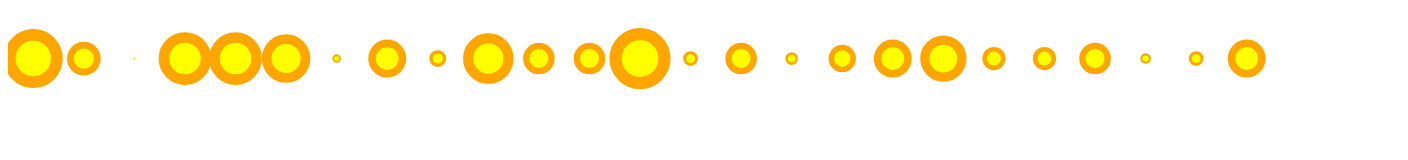
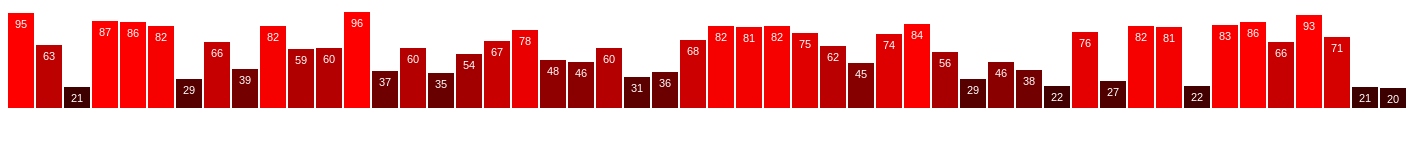
Before and after one commit to arrisray/d3-tutorial, a plain HTML site: page index.html in a window 1280 px wide. Shown: the whole page, 1408 px wide, since content can reach past the window. Drawn offline with nearby package versions, Linux system fonts and the light colour scheme.

Commit message:
Create an SVG bar graph with random values.

```diff
--- a/index.html
+++ b/index.html
@@ -5,64 +5,61 @@
         <title>D3 Test</title>
         <script type="text/javascript" src="https://cdnjs.cloudflare.com/ajax/libs/d3/3.5.6/d3.js">i</script>
         <style>
-            svg {
-                width: 100%;
-            }
-
-            div.bar {
-                display: inline-block;
-                width: 20px;
-                height: 75px;   /* We'll override this later */
-                margin-right: 2px;
-                background-color: teal;
-            }
         </style>
     </head>
     <body>
         <script type="text/javascript">
             var dataset = [];
-            for (var i = 0; i < 25; ++i ) {
-                var value = Math.round(Math.random() * 29) + 1;
+            for (var i = 0; i < 50; ++i ) {
+                var value = Math.round(Math.random() * 80) + 20;
                 dataset.push(value);
             }
 
-            var w = 500, h = 60;
+            var w = 1400, h = 100,
+                barPadding = 2;
+
             var svg = d3.select("body")
                 .append("svg")
-                .attr("width", "100%")
-                .attr("height", "100%")
-                .attr("viewBox", "0 0 1500 1500")
-                .attr("preserveAspectRatio", "xMinYMin");
-            svg.selectAll("circle")
+                .attr("width", w)
+                .attr("height", h);
+
+            svg.selectAll("rect")
                 .data(dataset)
                 .enter()
-                .append("circle")
-                .attr("fill", "yellow")
-                .attr("stroke", "orange")
-                .attr("stroke-width", function (d) {
-                    return d * 0.5;
+                .append("rect")
+                .attr("x", function (d, i) {
+                    return i * (w / dataset.length);
                 })
-                .attr("cx", function (d, i) {
-                    return (i * h) + (h/2);
+                .attr("y", function (d) {
+                    // Note: SVG coordinate system is in screen-space with
+                    // the origin in the top-left corner.
+                    return h - d;
                 })
-                .attr("cy", h)
-                .attr("r", function (d) {
-                        return d;
+                .attr("width", (w / dataset.length) - barPadding)
+                .attr("height", function (d, i) {
+                    return d;
+                })
+                .attr("fill", function(d) {
+                    return "rgb(" + (d*3) + ", 0, 0)";
                 });
 
-            /*
-            d3.select("body").selectAll("div")
+            svg.selectAll("text")
                 .data(dataset)
                 .enter()
-                .append("div")
-                .attr("class", "bar")
-                .style("background-color", function (d) {
-                    return (d > 15) ? "#cc0000" : "#009933";
-                    })
-                .style("height", function (d) {
-                    return (d * 5) + "px";
-                    });
-            */
+                .append("text")
+                .text(function (d) {
+                        return d;
+                })
+                .attr("x", function(d, i) {
+                    return i * (w / dataset.length) + (w / dataset.length - barPadding) / 2;
+                })
+                .attr("y", function(d) {
+                    return h - d + 15;
+                })
+                .attr("font-family", "sans-serif")
+                .attr("font-size", "11px")
+                .attr("fill", "white")
+                .attr("text-anchor", "middle");
         </script>
     </body>
 </html>
```
